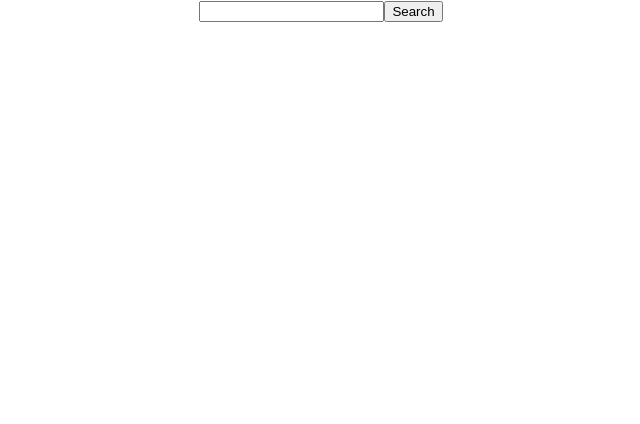
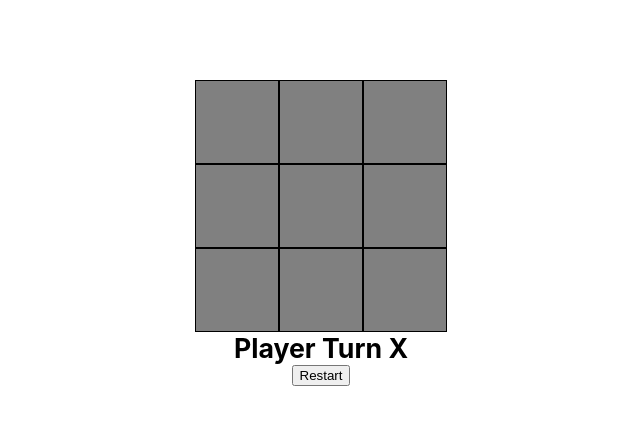
Before and after one commit to synchoz/ReactChallenges25, a React (Create React App) app: page / in a window 1280 px wide. Shown: the top 424 px of the page, without its empty margins (319-959 px from the left). Built offline with nearby package versions, Linux system fonts and the light colour scheme.

Commit message:
added tictactoe game!

```diff
--- a/src/App.js
+++ b/src/App.js
@@ -11,6 +11,8 @@ import CustomScrollIndicator from './components/CustomScrollIndicator/CustomScro
 import CustomTabs from './components/CustomTabs/CustomTabs';
 import Modal from './components/Modal/Modal';
 import GitHubProfileSearch from './components/GithubProfileSearch/GitHubProfileSearch';
+import AutoCompleteSearch from './components/AutoCompleteSearch/AutoCompleteSeartch';
+import TicTacToe from './components/TicTacToe/TicTacToe';
 
 function App() {
   return (
@@ -25,8 +27,9 @@ function App() {
       {/* <CustomScrollIndicator /> */}
       {/* <CustomTabs /> */}
       {/* <Modal /> */}
-      <GitHubProfileSearch />
-
+      {/* <GitHubProfileSearch /> */}
+      {/* <AutoCompleteSearch /> */}
+      <TicTacToe />
     </div>
   );
 }
--- /dev/null
+++ b/src/components/AutoCompleteSearch/AutoCompleteSeartch.js
@@ -0,0 +1,44 @@
+import React, {useEffect, useState} from "react";
+import './style.css';
+
+
+export default function AutoCompleteSearch() {
+    const [currentUserSearch, setCurrentUserSearch] = useState('');
+    const [fetchedData, setFetchedData] = useState([]);
+    const [filteredUsers, setFilteredUsers] = useState([]);
+
+    useEffect(() => {
+
+        if(fetchedData.length == 0) {
+            fetch('https://dummyjson.com/users?limit=5&skip=10&select=firstName')
+            .then(res => res.json())
+            .then(data => {
+                setFetchedData(data.users);
+                setFilteredUsers(data.users);
+            });
+        }
+            const filteredResult = fetchedData.filter((item) => {
+                return item.firstName.toLowerCase().includes(currentUserSearch.toLocaleLowerCase()) > 0 && currentUserSearch !== ''
+            });
+            setFilteredUsers(currentUserSearch == '' ? fetchedData : filteredResult);
+    },[currentUserSearch])
+
+
+    return(
+        <div className="autoContainer">
+            <input
+                className="autoComplete"
+                value={currentUserSearch}
+                onChange={(e) => {setCurrentUserSearch(e.target.value)}}
+                autoComplete="off"
+                placeholder="Search Users Here..."
+            />
+            <div className="autoCompleteItems">
+                {filteredUsers.map((item, index) => (
+                    <div key={index} onClick={(e) => {setCurrentUserSearch(e.target.innerText)}}>{item.firstName}</div>
+                ))}
+            </div>
+        </div>
+    )
+
+}
--- /dev/null
+++ b/src/components/AutoCompleteSearch/style.css
@@ -0,0 +1,21 @@
+.autoContainer {
+    position: relative;
+    display: inline-block;
+}
+
+.autoCompleteText {
+    position: absolute;
+    border: 1px solid #d4d4d4;
+    border-bottom: none;
+    border-top: none;
+    z-index: 99;
+    /*position the autocomplete items to be the same width as the container:*/
+    top: 100%;
+    left: 0;
+    right: 0;
+}
+
+.autoCompleteItems div:hover {
+    background-color: grey;
+    cursor: pointer;
+}
--- /dev/null
+++ b/src/components/TicTacToe/TicTacToe.js
@@ -0,0 +1,110 @@
+import React,{useState, useRef} from "react";
+import './style.css';
+
+export default function TicTacToe() {
+    const gameStatusEle = useRef(null)
+    const [playerTurn, setPlayerTurn] = useState('X');
+    const [playerWins, setPlayerWins] = useState(false);
+    const [gameMsg, setGameMsg] = useState(`Player Turn ${playerTurn}`);
+    const [isDraw, setIsDraw] = useState(false);
+    const [board, setBoard] = useState([
+        [{value:2,playerTurn:""},{value:7,playerTurn:""},{value:6,playerTurn:""}],
+        [{value:9,playerTurn:""},{value:5,playerTurn:""},{value:1,playerTurn:""}],
+        [{value:4,playerTurn:""},{value:3,playerTurn:""},{value:8,playerTurn:""}]
+    ]);
+
+    function handleClick(e) {
+        if(board[e.target.dataset.i][e.target.dataset.j].playerTurn != '' || playerWins || isDraw) {
+            return;
+        }
+        const nextPlayerTurn = playerTurn == 'X' ? 'O' : 'X';
+        const tempBoard = [...[...board]];
+        tempBoard[e.target.dataset.i][e.target.dataset.j].playerTurn = playerTurn;
+        setBoard(tempBoard);
+        setPlayerTurn(nextPlayerTurn);
+        if(checkPlayerWin(tempBoard,playerTurn)) {
+            setPlayerWins(true);
+            setGameMsg(`${playerTurn} Has won the game!`)
+        } else if(checkIfDraw(tempBoard)) {
+            setIsDraw(true);
+            setGameMsg(`Its a draw!`)
+        } else {
+            setGameMsg(`Player Turn ${nextPlayerTurn}`)
+        }
+    }
+
+    function checkPlayerWin(tempBoard, currPlayer) {
+        let playerWins = false;
+
+        for (let row = 0; row < tempBoard.length; row++) {
+            let colSum = 15;
+            let rowSum = 15;
+            for (let column = 0; column < tempBoard.length; column++) {
+                tempBoard[row][column].playerTurn == currPlayer ? colSum -= tempBoard[row][column].value : colSum -= 0;
+                tempBoard[column][row].playerTurn == currPlayer ? rowSum -= tempBoard[column][row].value : rowSum -= 0;
+                console.log('colSum:',colSum)
+                console.log('rowSum:',rowSum)
+
+            }
+            if (colSum == 0 || rowSum == 0) {
+                playerWins = true;
+                break;
+            }
+
+        }
+
+        if( (tempBoard[0][0].playerTurn == currPlayer &&
+            tempBoard[1][1].playerTurn == currPlayer &&
+            tempBoard[2][2].playerTurn == currPlayer ) ||
+           (tempBoard[2][0].playerTurn == currPlayer &&
+            tempBoard[1][1].playerTurn == currPlayer &&
+            tempBoard[0][2].playerTurn == currPlayer)) {
+                playerWins = true;
+        }
+
+        return playerWins;
+    }
+
+    function checkIfDraw(tempBoard) {
+        let isDraw = false;
+        const totalSum = tempBoard.reduce((acc, row) => {
+            return acc + row.reduce((rowAcc, cell) => cell.playerTurn != '' ?  rowAcc + cell.value : rowAcc + 0, 0);
+        }, 0);
+
+        isDraw = totalSum == 45;
+        return isDraw;
+    }
+
+    function handleRestart() {
+        setBoard([
+            [{value:2,playerTurn:""},{value:7,playerTurn:""},{value:6,playerTurn:""}],
+            [{value:9,playerTurn:""},{value:5,playerTurn:""},{value:1,playerTurn:""}],
+            [{value:4,playerTurn:""},{value:3,playerTurn:""},{value:8,playerTurn:""}]
+        ]);
+        setGameMsg(`Player Turn ${playerTurn}`)
+        setPlayerWins(false);
+        setIsDraw(false);
+    }
+
+    return(
+        <div>
+            <div className="boardContainer">
+                {
+                    board.map((row, i) => (
+                        <div key={i} className="boardRow">
+                            {
+                                row.map((cell, j) => (
+                                    <div key={j} className="boardItem" data-i={i} data-j={j} data-val={cell.value} onClick={handleClick}>
+                                        {cell.playerTurn}
+                                    </div>
+                                ))
+                            }
+                        </div>
+                    ))
+                }
+            </div>
+            <div className="gameMsg" ref={gameStatusEle}>{gameMsg}</div>
+            <button onClick={handleRestart}>Restart</button>
+        </div>
+    )
+}
--- /dev/null
+++ b/src/components/TicTacToe/style.css
@@ -0,0 +1,31 @@
+.boardContainer {
+    margin-top: 5em;
+    display: flex;
+    flex-direction: column;
+    align-items: center;
+}
+
+.boardRow {
+    display: flex;
+}
+
+.boardItem {
+    height: 80px;
+    width: 80px;
+    padding: 1px;
+    background-color: gray;
+    border: 1px solid black;
+    display: flex;
+    justify-content: center;
+    align-items: center;
+    cursor: pointer;
+}
+
+.boardItem:hover {
+    background-color: lightgrey;
+}
+
+.gameMsg {
+    font-weight: bold;
+    font-size: 20pt;
+}
```
